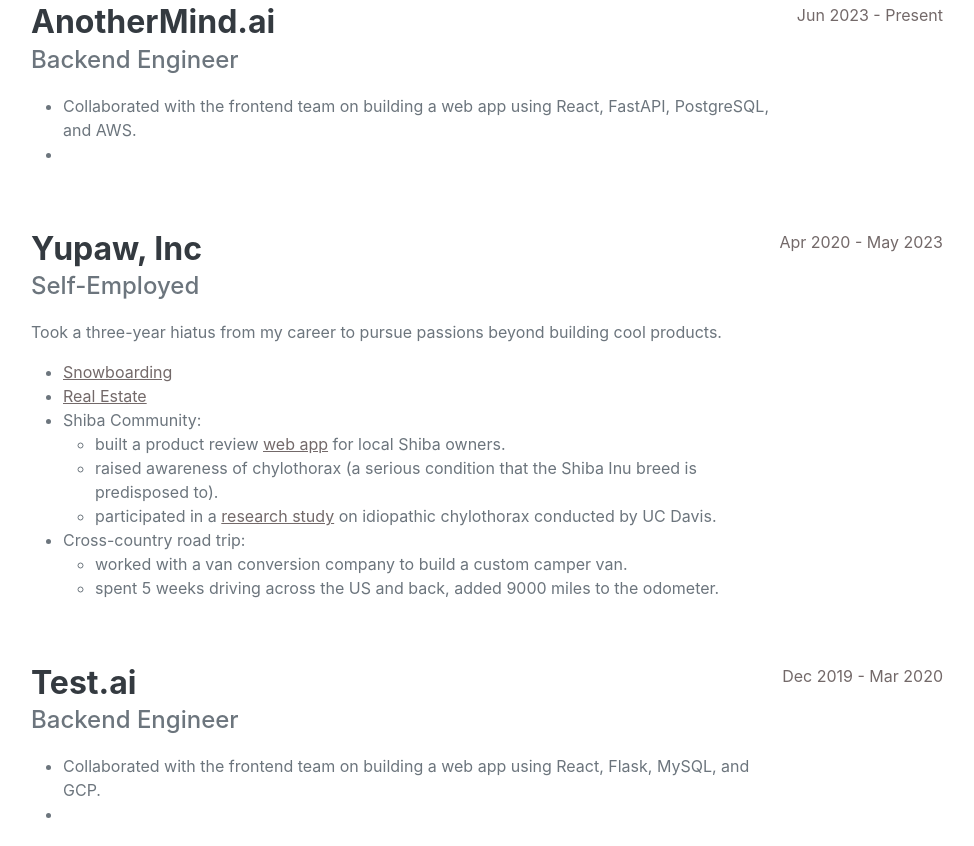
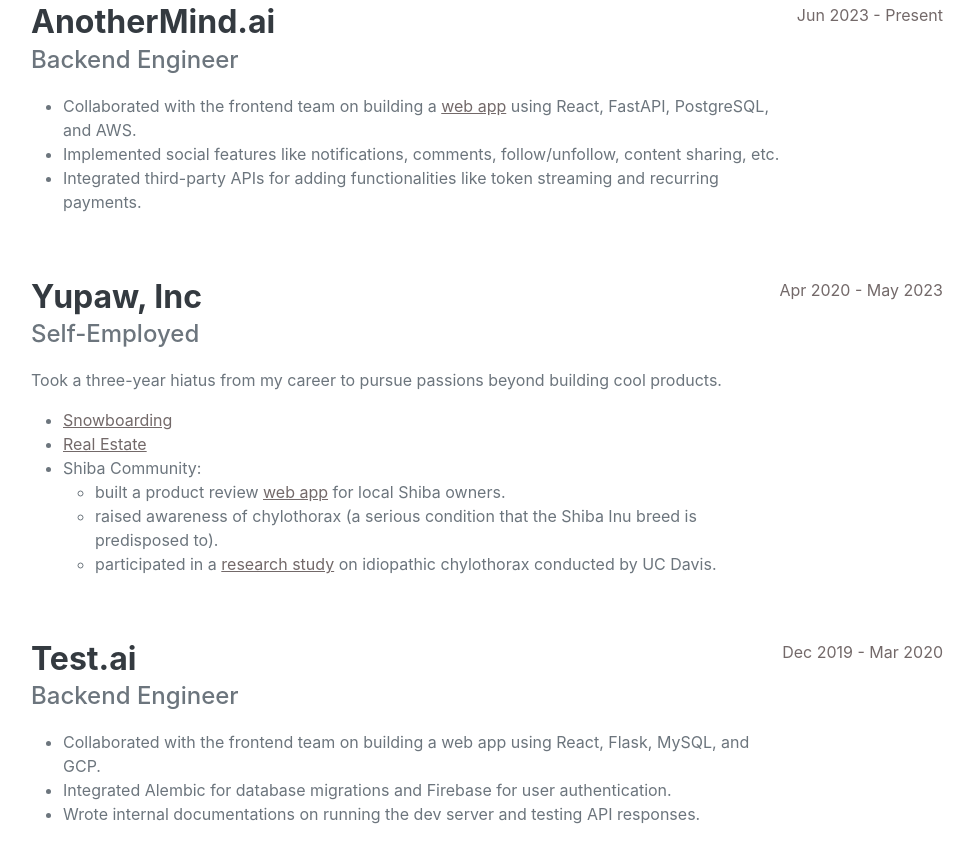
Before and after one commit to yulinzheng/yulinzheng.github.io, a plain HTML site: page index.html in a window 1280 px wide. Shown: the part 1794-2640 px from the top of the page, without its empty margins (289-1263 px from the left). Drawn offline with nearby package versions, Linux system fonts and the light colour scheme; a web font is replaced by a local one.

Commit message:
add job details

```diff
--- a/index.html
+++ b/index.html
@@ -95,8 +95,9 @@
                             <h3 class="mb-0">AnotherMind.ai</h3>
                             <div class="subheading mb-3">Backend Engineer</div>
                             <p><ul>
-                                <li>Collaborated with the frontend team on building a web app using React, FastAPI, PostgreSQL, and AWS.</li>
-                                <li></li>
+                                <li>Collaborated with the frontend team on building a <a href="https://beta.anothermind.ai/explore">web app</a> using React, FastAPI, PostgreSQL, and AWS.</li>
+                                <li>Implemented social features like notifications, comments, follow/unfollow, content sharing, etc.</li>
+                                <li>Integrated third-party APIs for adding functionalities like token streaming and recurring payments.</li>
                             </ul></p>
                         </div>
                         <div class="flex-shrink-0"><span class="text-primary">Jun 2023 - Present</span></div>
@@ -116,12 +117,6 @@
                                             <li>participated in a <a href="https://avmajournals.avma.org/view/journals/javma/261/5/javma.22.08.0381.xml">research study</a> on idiopathic chylothorax conducted by UC Davis.</li>
                                         </ul>
                                     </li>
-                                    <li>Cross-country road trip:
-                                        <ul>
-                                            <li> worked with a van conversion company to build a custom camper van.</li>
-                                            <li> spent 5 weeks driving across the US and back, added 9000 miles to the odometer.</li>
-                                        </ul>
-                                    </li>
                                 </ul>
                             </p>
                         </div>
@@ -133,7 +128,8 @@
                             <div class="subheading mb-3">Backend Engineer</div>
                             <p><ul>
                                 <li>Collaborated with the frontend team on building a web app using React, Flask, MySQL, and GCP.</li>
-                                <li></li>
+                                <li>Integrated Alembic for database migrations and Firebase for user authentication.</li>
+                                <li>Wrote internal documentations on running the dev server and testing API responses.</li>
                             </ul></p>
                         </div>
                         <div class="flex-shrink-0"><span class="text-primary">Dec 2019 - Mar 2020</span></div>
@@ -146,6 +142,7 @@
                                 <li>Wrote a data loader to stream compliance notices with varied file formats into Prodigy, an annotation tool.</li>
                                 <li>Created training data for a named-entity recognition (NER) task using Prodigy’s entity recommendation model.</li>
                                 <li>Trained and tuned the custom entity recognizer using spaCy, a Python NLP library.</li>
+                                <li>Worked on data visualization tasks and integrated responsive charts into existing UI components.</li>
                             </ul></p>
                         </div>
                         <div class="flex-shrink-0"><span class="text-primary">Apr 2018 - Oct 2019</span></div>
```
